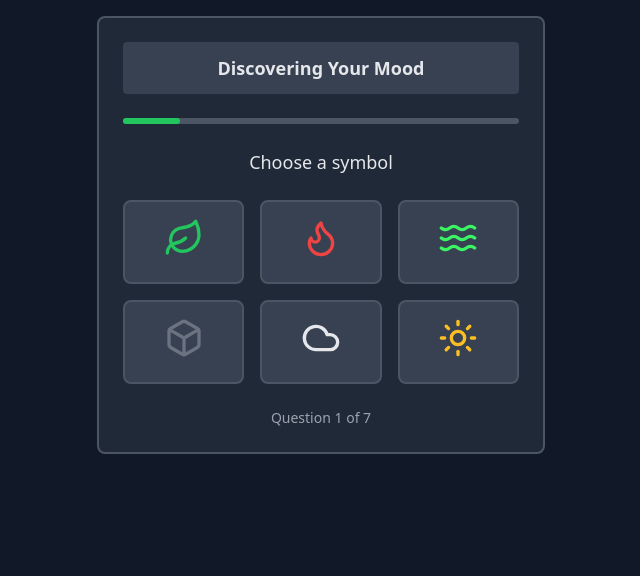
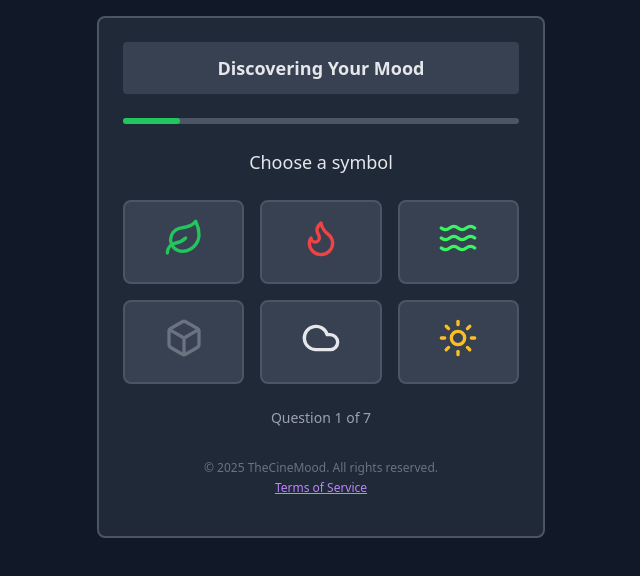
Before and after one commit to SirHansel/thecinemoodapp, a React (Create React App) app: page / in a window 1280 px wide. Both pictures are taken after a click on the button "Start Finding Movies". Shown: the top 576 px of the page, without its empty margins (319-959 px from the left). Built offline with nearby package versions, Linux system fonts and the light colour scheme.

Commit message:
Add Terms of Service button and copyright footer
Added Terms of Service button and copyright notice. 2718

```diff
--- a/src/App.js
+++ b/src/App.js
@@ -2708,7 +2708,18 @@ textshadow: '0 0 2px rgba(160, 160, 160, 0.6), 0 0 4px rgba(160, 160, 160, 0.4)'
 <p className="text-center text-sm text-gray-400 mt-6">
   Question {questionIndex + 1} of {currentQuestionSet.length}
 </p>
+
+  <div className="mt-8 text-center text-gray-500 text-xs pb-4 space-y-1">
+  <div>© 2025 TheCineMood. All rights reserved.</div>
+  <button
+    onClick={() => setShowTerms(true)}
+    className="text-purple-400 hover:text-purple-300 underline"
+  >
+    Terms of Service
+  </button>
 </div>
+
+  </div>
 </div>
 );
 }
```
